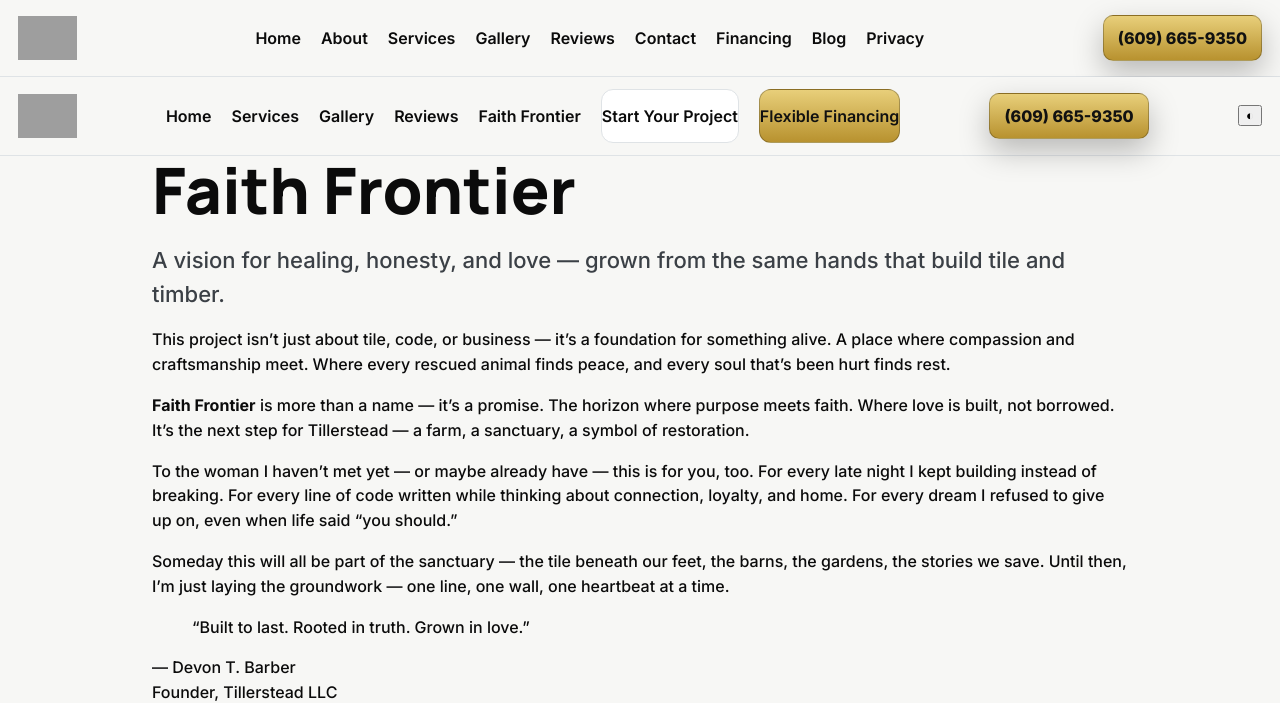
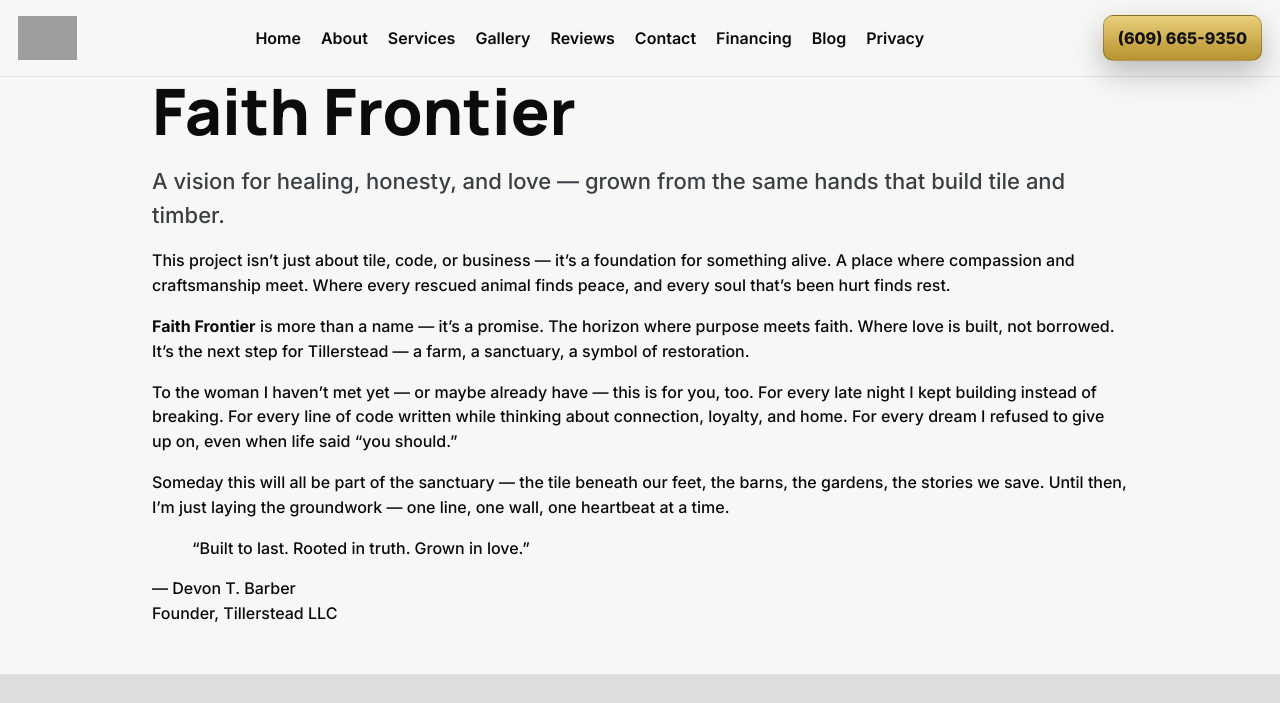
Before and after one commit to XTX33/Tillerstead-site, a Jekyll site: the page built from faith.html, in a window 1280 px wide and 1263 px high. Shown: the top 703 px of the window. Built offline with Jekyll 4.4.1, drawn with Linux system fonts in a browser that asks for light colours; grey boxes are pictures that could not be loaded.

Commit message:
Update faith.html

```diff
--- a/faith.html
+++ b/faith.html
@@ -3,37 +3,6 @@
 title: Faith
 permalink: /faith/
 ---
-
-<body>
-  <a class="sr-only" href="#main">Skip to content</a>
-
-  <!-- Unified Header -->
-  <header class="appbar">
-    <a class="brand" href="/" aria-label="Tillerstead Home">
-      <img src="/assets/img/Logo-light.png" alt="Tillerstead logo" width="168" height="44" decoding="async" loading="eager">
-      <span class="sr-only">Tillerstead LLC</span>
-    </a>
-
-    <button class="nav-toggle" aria-controls="nav" aria-expanded="false" title="Menu">
-      <span class="hamburger" aria-hidden="true"></span>
-    </button>
-
-    <nav id="nav" class="site-nav" aria-label="Main">
-      <ul>
-        <li><a href="/">Home</a></li>
-        <li><a href="/services.html">Services</a></li>
-        <li><a href="/portfolio.html">Gallery</a></li>
-        <li><a href="/reviews.html">Reviews</a></li>
-        <li><a href="/faith.html" aria-current="page">Faith Frontier</a></li>
-        <li><a class="btn" href="/contact.html">Start Your Project</a></li>
-        <li><a class="btn btn-accent" href="/financing.html">Flexible Financing</a></li>
-      </ul>
-    </nav>
-
-    <a class="call-btn" href="tel:+16096659350">(609) 665-9350</a>
-    <button class="theme-toggle" title="Toggle theme" aria-pressed="false">◐</button>
-  </header>
-
   <main id="main" class="container">
     <h1>Faith Frontier</h1>
     <p class="lead">A vision for healing, honesty, and love — grown from the same hands that build tile and timber.</p>
```
